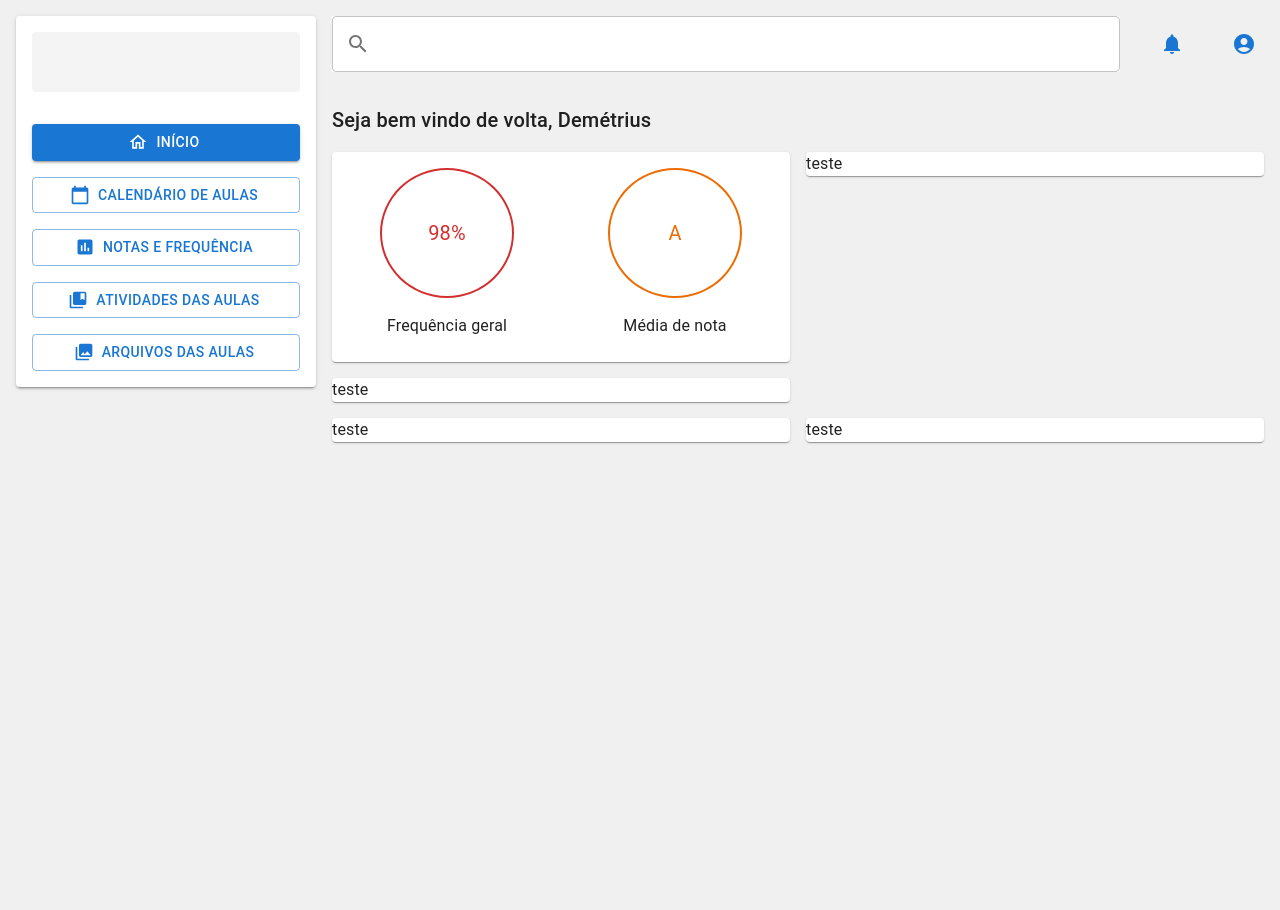
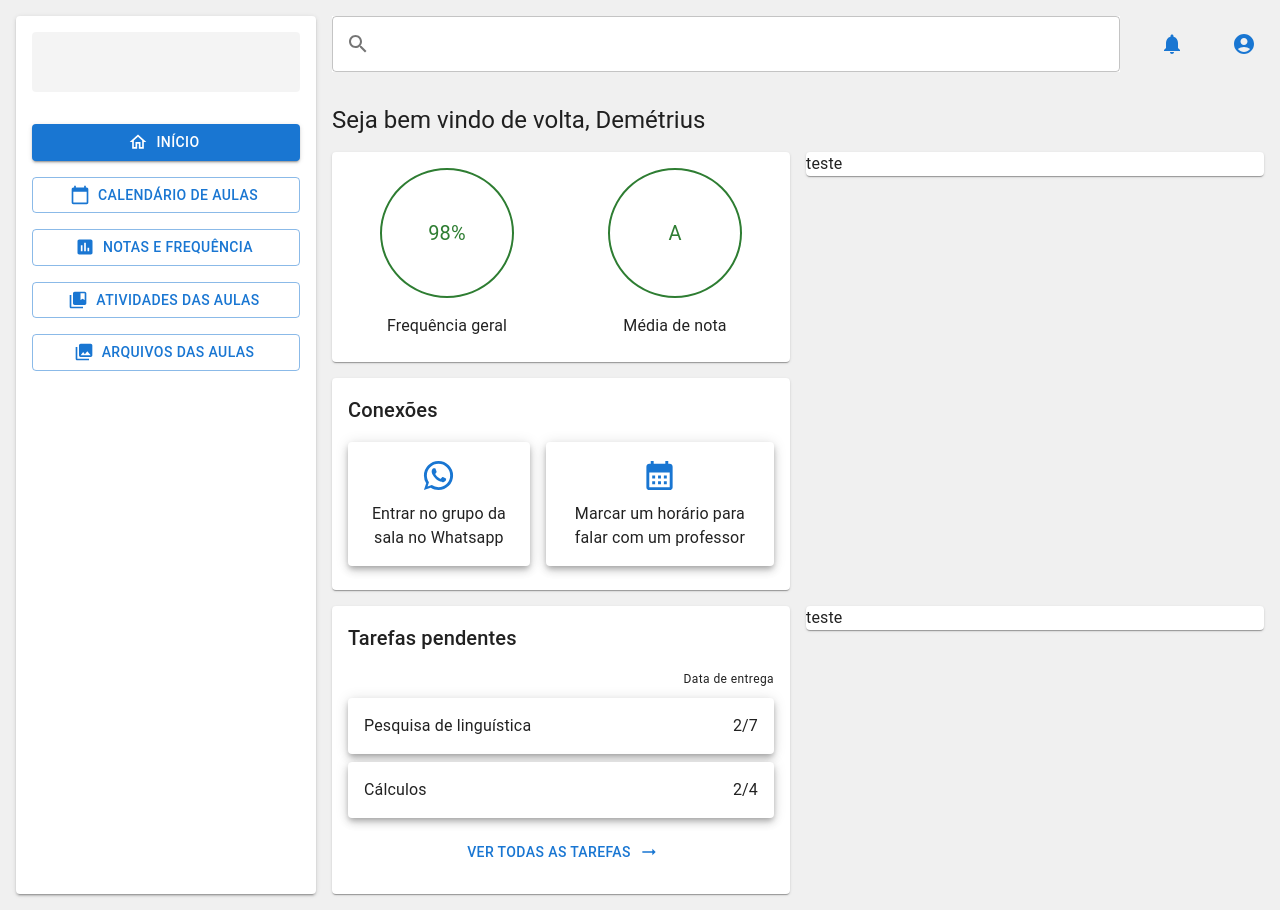
Before and after one commit to DemetriusHR/Study-App, a React (Create React App) app: page / in a window 1280 px wide. Before the commit the page ends 800 px from the top, so only its background shows below. Built offline with nearby package versions, Linux system fonts and the light colour scheme.

Commit message:
Adicionando Cards Conexao e TarefasPendentes

```diff
--- a/src/Components/Navigation/index.tsx
+++ b/src/Components/Navigation/index.tsx
@@ -1,5 +1,5 @@
 import React from 'react';
-import Paper from '@mui/material/Paper';
+import PaperMui from '@mui/material/Paper';
 import Skeleton from '@mui/material/Skeleton';
 import Stack from '@mui/material/Stack';
 import Home from '@mui/icons-material/Home';
@@ -12,8 +12,13 @@ import CollectionsBookmark from '@mui/icons-material/CollectionsBookmark';
 import CollectionsBookmarkOutlined from '@mui/icons-material/CollectionsBookmarkOutlined';
 import Collections from '@mui/icons-material/Collections';
 import CollectionsOutlined from '@mui/icons-material/CollectionsOutlined';
+import { styled } from '@mui/material/styles';
 
 import ButtonNav from './ButtonNav';
+
+const Paper = styled(PaperMui)`
+  height: 100%;
+`;
 
 const Navigation = () => (
   <Paper elevation={2}>
--- /dev/null
+++ b/src/Pages/Home/Components/CardConexoes/ButtonConexao/index.tsx
@@ -0,0 +1,27 @@
+import React from 'react';
+import Card from '@mui/material/Card';
+import CardContent from '@mui/material/CardContent';
+import CardActionArea from '@mui/material/CardActionArea';
+import Icon from '@mui/material/Icon';
+import Stack from '@mui/material/Stack';
+import Typography from '@mui/material/Typography';
+
+type ButtonConexaoProps = {
+  icon: React.ReactElement;
+  texto: string;
+};
+
+const ButtonConexao = ({ icon, texto }: ButtonConexaoProps) => (
+  <Card elevation={5}>
+    <CardActionArea>
+      <CardContent>
+        <Stack spacing={1} alignItems="center" textAlign="center">
+          <Icon color="primary" fontSize="large">{icon}</Icon>
+          <Typography>{texto}</Typography>
+        </Stack>
+      </CardContent>
+    </CardActionArea>
+  </Card>
+);
+
+export default ButtonConexao;
--- /dev/null
+++ b/src/Pages/Home/Components/CardConexoes/index.tsx
@@ -0,0 +1,31 @@
+import React from 'react';
+import Card from '@mui/material/Card';
+import CardContent from '@mui/material/CardContent';
+import Stack from '@mui/material/Stack';
+import Typography from '@mui/material/Typography';
+import WhatsApp from '@mui/icons-material/WhatsApp';
+import CalendarMonth from '@mui/icons-material/CalendarMonth';
+
+import ButtonConexao from './ButtonConexao';
+
+const CardConexoes = () => (
+  <Card>
+    <CardContent>
+      <Stack spacing={2}>
+        <Typography variant="h6">Conexões</Typography>
+        <Stack spacing={2} direction="row" justifyContent="space-between">
+          <ButtonConexao
+            icon={<WhatsApp fontSize="large" />}
+            texto="Entrar no grupo da sala no Whatsapp"
+          />
+          <ButtonConexao
+            icon={<CalendarMonth fontSize="large" />}
+            texto="Marcar um horário para falar com um professor"
+          />
+        </Stack>
+      </Stack>
+    </CardContent>
+  </Card>
+);
+
+export default CardConexoes;
--- a/src/Pages/Home/Components/CardFrequenciaMedia/index.tsx
+++ b/src/Pages/Home/Components/CardFrequenciaMedia/index.tsx
@@ -3,14 +3,14 @@ import Card from '@mui/material/Card';
 import CardContent from '@mui/material/CardContent';
 import Stack from '@mui/material/Stack';
 
-import BoxMostraStatusInformacao from '../BoxMostraStatusInformacao';
+import BoxMostraStatusInformacao from './BoxMostraStatusInformacao';
 
 const CardFrequenciaMedia = () => (
   <Card>
     <CardContent>
       <Stack direction="row" paddingX={4} justifyContent="space-between">
-        <BoxMostraStatusInformacao informacao="98%" status="ruim" titulo="Frequência geral" />
-        <BoxMostraStatusInformacao informacao="A" status="medio" titulo="Média de nota" />
+        <BoxMostraStatusInformacao informacao="98%" status="bom" titulo="Frequência geral" />
+        <BoxMostraStatusInformacao informacao="A" status="bom" titulo="Média de nota" />
       </Stack>
     </CardContent>
   </Card>
--- /dev/null
+++ b/src/Pages/Home/Components/CardTarefasPendentes/index.tsx
@@ -0,0 +1,37 @@
+import React from 'react';
+import Button from '@mui/material/Button';
+import Card from '@mui/material/Card';
+import CardContent from '@mui/material/CardContent';
+import Stack from '@mui/material/Stack';
+import Typography from '@mui/material/Typography';
+import ArrowRight from '@mui/icons-material/ArrowRightAlt';
+
+import InformacaoComData from '../InformacaoComData';
+
+const CardTarefasPendentes = () => (
+  <Card>
+    <CardContent>
+      <Stack spacing={2}>
+        <Typography variant="h6">Tarefas pendentes</Typography>
+        <Stack spacing={1}>
+          <Typography variant="caption" textAlign="right">
+            Data de entrega
+          </Typography>
+          <InformacaoComData
+            informacao="Pesquisa de linguística"
+            data={new Date('02-07-2023')}
+          />
+          <InformacaoComData
+            informacao="Cálculos"
+            data={new Date('02-04-2023')}
+          />
+        </Stack>
+        <Button variant="text" endIcon={<ArrowRight />}>
+          Ver todas as tarefas
+        </Button>
+      </Stack>
+    </CardContent>
+  </Card>
+);
+
+export default CardTarefasPendentes;
--- /dev/null
+++ b/src/Pages/Home/Components/InformacaoComData/index.tsx
@@ -0,0 +1,45 @@
+import React, { useMemo } from 'react';
+import Card from '@mui/material/Card';
+import CardContent from '@mui/material/CardContent';
+import CardActionArea from '@mui/material/CardActionArea';
+import Stack from '@mui/material/Stack';
+import Typography from '@mui/material/Typography';
+
+type InformacaoComDataProps = {
+  informacao: string;
+  data: Date;
+  dataComHoras?: boolean;
+};
+
+const InformacaoComData = ({
+  informacao,
+  data,
+  dataComHoras = false,
+}: InformacaoComDataProps) => {
+
+  const dataFormatada = useMemo(() => {
+    let dataRetornada = data.toLocaleDateString();
+    dataRetornada = dataRetornada.substring(0, dataRetornada.lastIndexOf('/'));
+
+    if (dataComHoras) {
+      dataRetornada = `${dataRetornada} ${data.getHours()}:${data.getMinutes()}`;
+    }
+
+    return dataRetornada;
+  }, [data, dataComHoras]);
+
+  return (
+    <Card elevation={5}>
+      <CardActionArea>
+        <CardContent>
+          <Stack spacing={2} direction="row" justifyContent="space-between">
+            <Typography>{informacao}</Typography>
+            <Typography>{dataFormatada}</Typography>
+          </Stack>
+        </CardContent>
+      </CardActionArea>
+    </Card>
+  );
+};
+
+export default InformacaoComData;
--- a/src/Pages/Home/index.tsx
+++ b/src/Pages/Home/index.tsx
@@ -5,23 +5,25 @@ import Stack from '@mui/material/Stack';
 import Typography from '@mui/material/Typography';
 
 import CardFrequenciaMedia from './Components/CardFrequenciaMedia';
+import CardConexoes from './Components/CardConexoes';
+import CardTarefasPendentes from './Components/CardTarefasPendentes';
 
 const Home = () => (
   <Grid container spacing={2} paddingTop={4}>
     <Grid item xs={12}>
-      <Typography variant="h6">Seja bem vindo de volta, Demétrius</Typography>
+      <Typography variant="h5">Seja bem vindo de volta, Demétrius</Typography>
     </Grid>
     <Grid item xs={6}>
       <Stack spacing={2}>
         <CardFrequenciaMedia />
-        <Paper>teste</Paper>
+        <CardConexoes />
       </Stack>
     </Grid>
     <Grid item xs={6}>
       <Paper>teste</Paper>
     </Grid>
     <Grid item xs={6}>
-      <Paper>teste</Paper>
+      <CardTarefasPendentes />
     </Grid>
     <Grid item xs={6}>
       <Paper>teste</Paper>
--- a/src/Theme/index.ts
+++ b/src/Theme/index.ts
@@ -15,6 +15,12 @@ const theme = createTheme({
       },
     },
   },
+  typography: {
+    fontWeightLight: 300,
+    fontWeightRegular: 400,
+    fontWeightMedium: 500,
+    fontWeightBold: 600,
+  },
 });
 
 export default theme;
```
Also changed, not shown: src/Pages/Home/Components/CardFrequenciaMedia/BoxMostraStatusInformacao/index.tsx (renamed from src/Pages/Home/Components/BoxMostraStatusInformacao/index.tsx).
